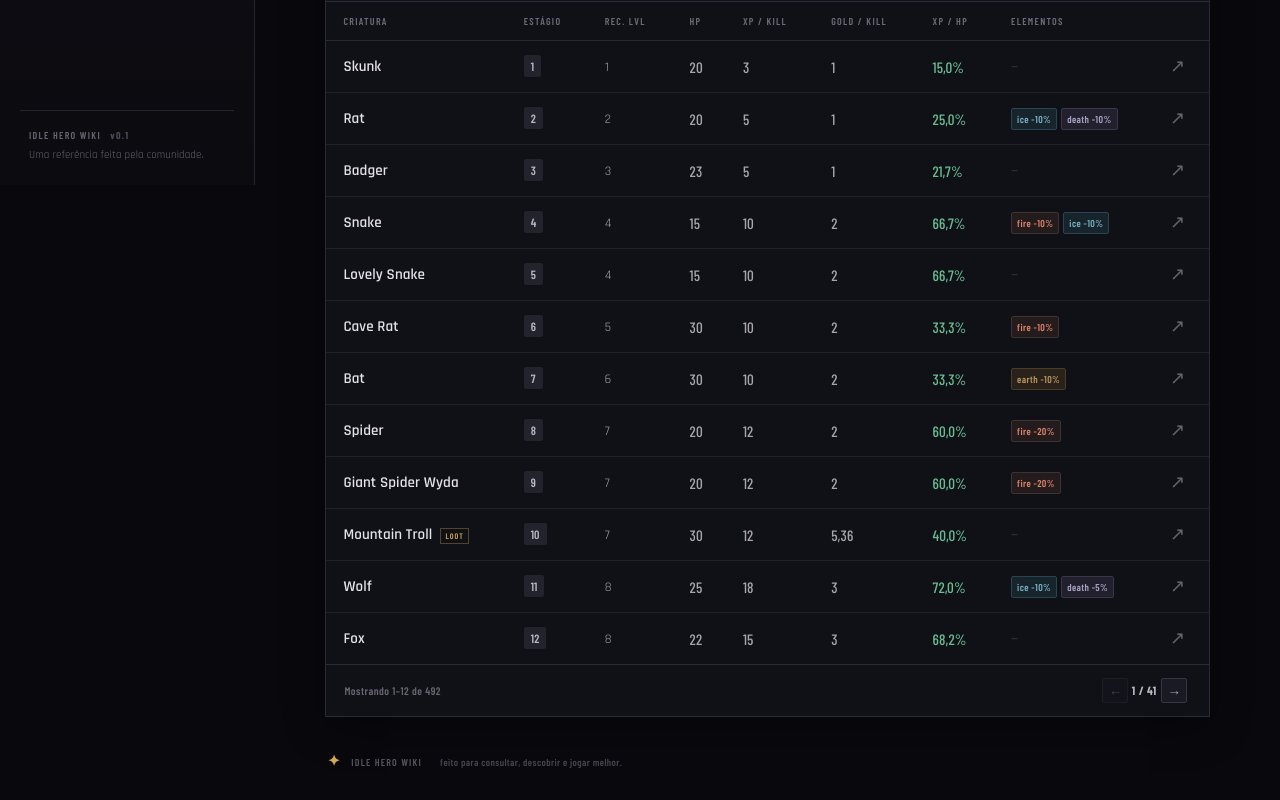
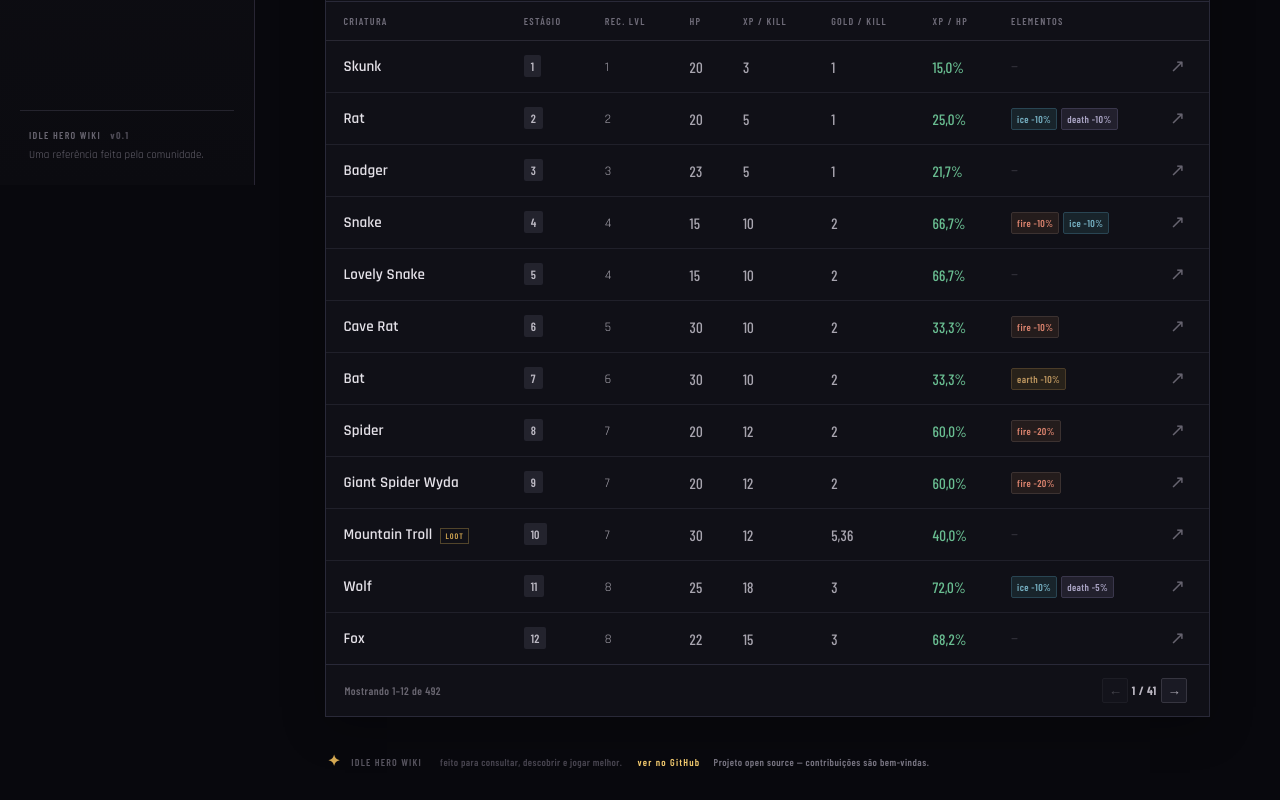
Before and after one commit to raryson/iddle-hero-wiki, a React (Vite) app: page / in a window 1280 px wide. Shown: the part 615-1415 px from the top of the page. Built offline with nearby package versions, Linux system fonts and the light colour scheme.

Commit message:
feat: add footer reference

```diff
--- a/src/main.jsx
+++ b/src/main.jsx
@@ -82,7 +82,7 @@ function App() {
         <section className="toolbar"><div className="search-field"><span>⌕</span><input value={query} onChange={(e) => setQuery(e.target.value)} placeholder="Buscar criatura..." /></div><select value={levelFilter} onChange={(e) => setLevelFilter(e.target.value)}><option value="all">Todos os níveis</option><option value="early">Níveis iniciais (até 50)</option><option value="advanced">Níveis avançados (51+)</option></select><select value={sort} onChange={(e) => setSort(e.target.value)}><option value="stage">Ordenar por estágio</option><option value="xp">Melhor XP / HP</option><option value="gold">Melhor Gold / HP</option><option value="hp">Menor HP</option></select></section>
         <section className="table-card"><div className="table-heading"><div><h2>Catálogo de criaturas</h2><p>{hunts.length} resultado{hunts.length === 1 ? '' : 's'} encontrados</p></div><span className="legend"><i className="legend-dot" /> fraqueza elemental</span></div><div className="table-scroll"><table><thead><tr><th>CRIATURA</th><th>ESTÁGIO</th><th>REC. LVL</th><th>HP</th><th>XP / KILL</th><th>GOLD / KILL</th><th>XP / HP</th><th>ELEMENTOS</th><th /></tr></thead><tbody>{visibleHunts.map((hunt) => <HuntRow key={`${hunt.stage}-${hunt.name}`} hunt={hunt} onOpen={() => setSelectedHunt(hunt)} />)}</tbody></table></div>{visibleHunts.length === 0 && <div className="empty">Nenhuma criatura encontrada para esses filtros.</div>}<div className="pagination"><span>Mostrando {hunts.length ? (page - 1) * pageSize + 1 : 0}–{Math.min(page * pageSize, hunts.length)} de {hunts.length}</span><div><button disabled={page === 1} onClick={() => setPage(page - 1)}>←</button><b>{page} / {pages}</b><button disabled={page === pages} onClick={() => setPage(page + 1)}>→</button></div></div></section>
       </> : <ComingSoon title={activeSection === 'bestiary' ? 'Bestiário' : activeSection === 'items' ? 'Itens e loot' : 'Mecânicas'} />}
-      <footer><span>✦</span> IDLE HERO WIKI <i>feito para consultar, descobrir e jogar melhor.</i></footer>
+      <footer><span>✦</span> IDLE HERO WIKI <i>feito para consultar, descobrir e jogar melhor.</i> <a href="https://github.com/raryson/iddle-hero-wiki" target="_blank" rel="noreferrer">ver no GitHub</a> <small>Projeto open source — contribuições são bem-vindas.</small></footer>
     </main>
     {selectedHunt && <HuntModal hunt={selectedHunt} onClose={() => setSelectedHunt(null)} />}
   </div>;
--- a/src/responsive.css
+++ b/src/responsive.css
@@ -76,3 +76,11 @@
   .stat { padding-left: 10px; padding-right: 10px; }
   .stat strong { font-size: 20px; }
 }
+
+footer a { color: var(--gold2); text-decoration: none; margin-left: 12px; }
+footer a:hover { text-decoration: underline; }
+footer small { color: #777481; font: 600 10px 'Barlow Condensed'; letter-spacing: .5px; margin-left: 10px; }
+
+@media (max-width: 720px) {
+  footer a, footer small { display: block; margin: 8px 0 0; }
+}
```
Also changed, not shown: 1 other file (tests, documents, lock files or other folders).
